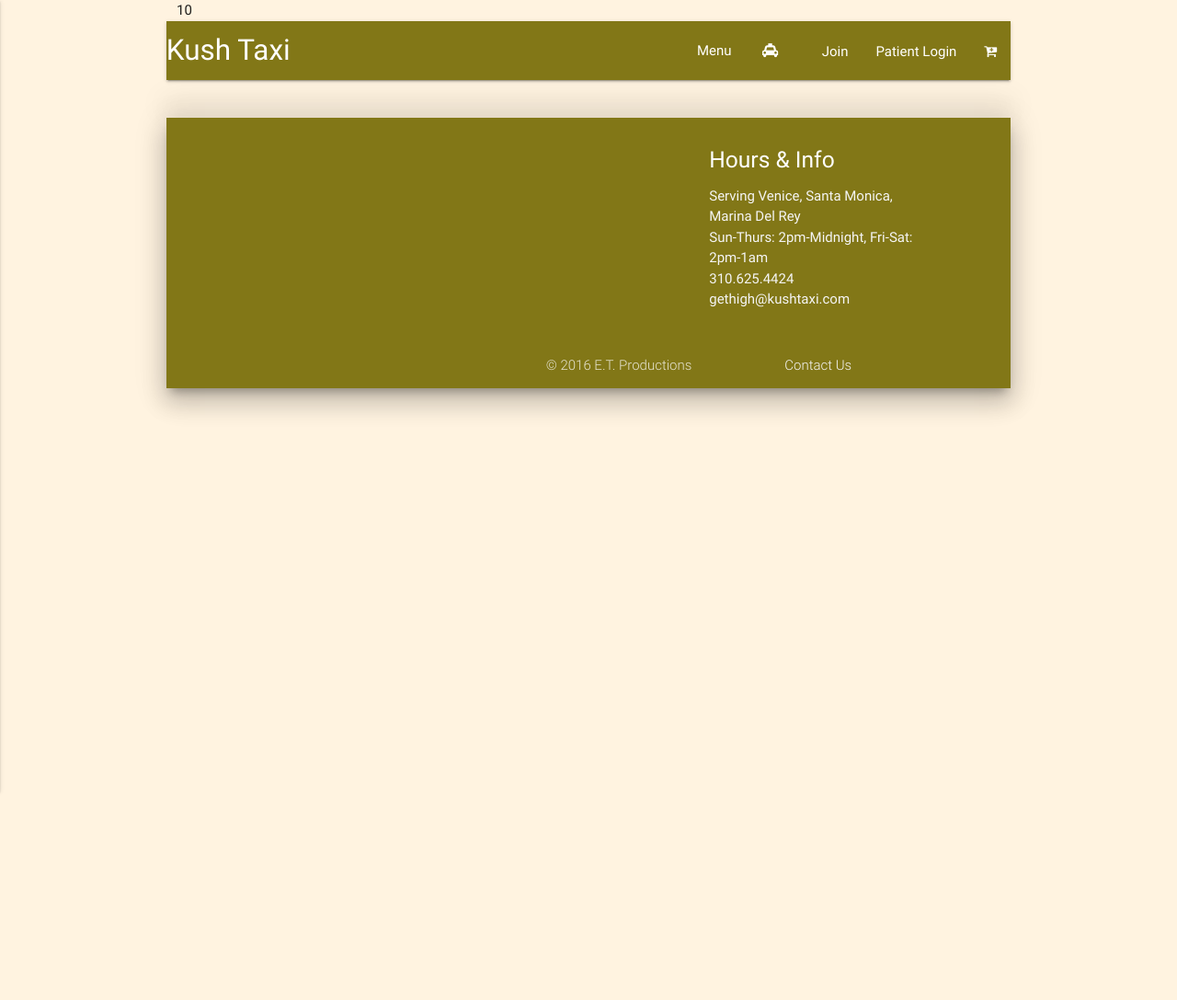
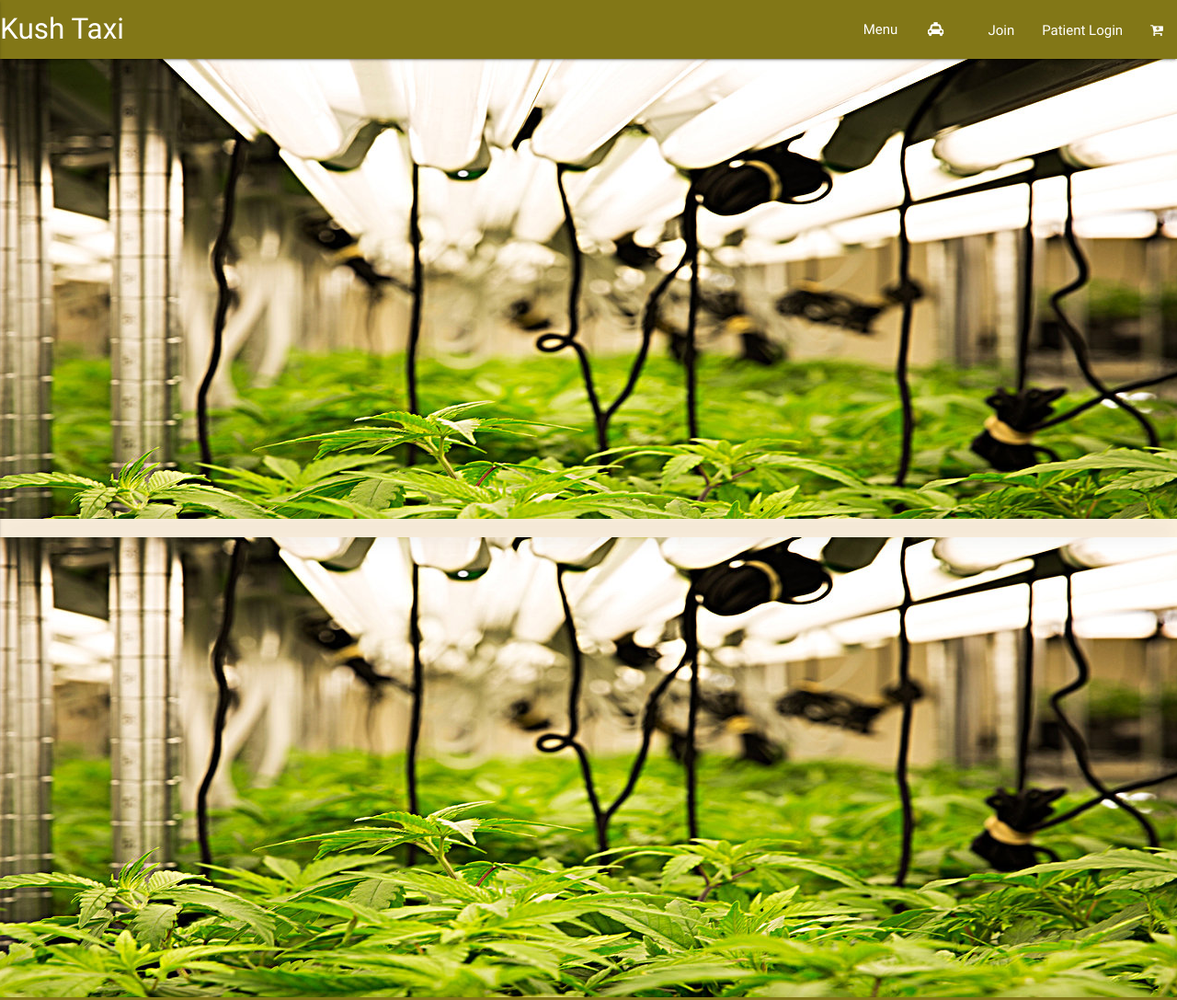
Before and after one commit to ToneLoke/kush_taxi, a plain HTML site: page client_side/index.html in a window 1280 px wide. Shown: the top 1087 px of the page at 92% size. Before the commit the page ends 800 px from the top, so only its background shows below. Drawn offline with nearby package versions, Linux system fonts and the light colour scheme; some packages are replaced by stand-ins of ours.

Commit message:
styling and parallax

```diff
--- a/client_side/css/style.css
+++ b/client_side/css/style.css
@@ -1,7 +1,22 @@
+/*========FLEX BOX SETUP=========*/
+body {
+  display: flex;
+  min-height: 100vh;
+  flex-direction: column;
+}
+main {
+  flex: 1 0 auto;
+}
+/*====================*/
+/*------img size for parallax------*/
+#pImg{
+  /*background-position: 50% 210px !important;*/
+  /*height: 100%;*/
+  /*background-size: cover;*/
+  /*background-image: 'Marijuana-Grow-Room-Closeup.jpg';*/
 
-header, main, footer {
-  padding-left: 240px;
 }
+/*=================================*/
 
 @media only screen and (max-width : 992px) {
   header, main, footer {
--- a/client_side/index.html
+++ b/client_side/index.html
@@ -1,16 +1,97 @@
 <!DOCTYPE html>
 <html ng-app="kushTaxi">
+
 <head>
   <meta charset="utf-8">
   <title>Kush Taxi</title>
+  <!-- CSS STYLE SHEETS AND FONTS -->
   <link href="https://fonts.googleapis.com/icon?family=Material+Icons" rel="stylesheet">
   <link rel="stylesheet" href="https://cdnjs.cloudflare.com/ajax/libs/materialize/0.97.3/css/materialize.min.css">
-  <link href="css/style.css" type="text/css" rel="stylesheet" media="screen,projection"/>
-  <link href="css/animate.css" type="text/css" rel="stylesheet" media="screen,projection"/>
+  <link href="css/style.css" type="text/css" rel="stylesheet" media="screen,projection" />
+  <link href="css/animate.css" type="text/css" rel="stylesheet" media="screen,projection" />
   <link rel="stylesheet" href="https://cdnjs.cloudflare.com/ajax/libs/animate.css/3.1.1/animate.min.css">
   <link rel="stylesheet" href="https://maxcdn.bootstrapcdn.com/font-awesome/4.5.0/css/font-awesome.min.css">
+  <!--------------------------------->
+</head>
 
+<body ng-controller="signUp as su" class="orange lighten-5">
+  <!--------------------------------->
+  <!-- top nav bar -->
+  <header class="navbar-fixed">
+    <nav>
+      <div class="nav-wrapper lime darken-4">
+        <a class="brand-logo animated fadeInRight center-align">Kush Taxi</a>
+        <ul class="right hide-on-med-and-down">
+          <li class="links">
+            <span class="left">Menu</span><a data-activates="slide-out" class="button-collapse show-on-large element-animation" id="car"><i class="fa fa-taxi "></i></a></li>
+          <li class="links"><a href="#/signup" class="waves-effect waves-light ">Join</a></li>
+          <li class="links"><a href="#/login" class="waves-effect waves-light ">Patient Login</a></li>
+          <li class="links"><a href="#/cart" class="waves-effect waves-light " id="cart"><i class="fa fa-cart-plus "></i></a></li>
+        </ul>
+      </div>
+    </nav>
+  </header>
+  <!-- End of top nav bar -->
+  <!--------------------------------->
+  <main>
+    <!-- parallax container -->
+    <div class="parallax-container">
+      <div class="parallax" parallax>
+        <img id="pImg" ng-src="grow_room.jpg">
+      </div>
+    </div>
+    <!-- end parallax -->
+    <!--------------------------------->
+    <!-- Pop Out Side Menu -->
+    <div class="row orange lighten-5 z-depth-5">
+      <div class="container brown-text text darken-2">
+        <ul id="slide-out" class="side-nav">
+          <li><a href="#/products">Products</a></li>
+          <li><a href="#/locations">Service Area</a></li>
+          <li><a href="#/orders">Order History</a></li>
+          <li><a href="#/contact">Contact Us</a></li>
+        </ul>
+      </div>
+    </div>
+    <!-- End of Pop Out Side Menu  -->
+    <!--------------------------------->
 
+    <!-- UI router state change -->
+    <div ui-view></div>
+    <!-- End UI router state change -->
+    <!-- parallax container -->
+    <div class="parallax-container">
+      <div class="parallax" parallax>
+        <img  ng-src="grow_room.jpg">
+      </div>
+    </div>
+    <!-- end parallax -->
+  </main>
+  <!--------------------------------->
+  <!-- Footer  -->
+  <footer class="page-footer lime darken-4 z-depth-5">
+    <div class="container">
+      <div class="row ">
+        <div class="col s6 offset-s6">
+          <h5 class="white-text">Hours & Info</h5>
+          <p class="grey-text text-lighten-4">
+            Serving Venice, Santa Monica, Marina Del Rey
+            <br> Sun-Thurs: 2pm-Midnight, Fri-Sat: 2pm-1am
+            <br> 310.625.4424
+            <br> gethigh@kushtaxi.com
+          </p>
+        </div>
+      </div>
+      <div class="footer-copyright lime darken-4">
+        <div class="container">
+          © 2016 E.T. Productions
+          <a class="grey-text text-lighten-4 right" href="#/contact">Contact Us</a>
+        </div>
+      </div>
+    </div>
+  </footer>
+  <!-- End of Footer -->
+  <!--------------------------------->
   <!-- Scripts -->
   <script src="https://cdnjs.cloudflare.com/ajax/libs/jquery/2.1.1/jquery.min.js"></script>
   <script src="https://cdnjs.cloudflare.com/ajax/libs/materialize/0.97.3/js/materialize.min.js"></script>
@@ -23,80 +104,15 @@
   <script src="js/factory.js"></script>
   <script src="js/controllers.js"></script>
   <script src="js/angular-materialize.js"></script>
+  <script type="text/javascript">
+    $(document).ready(function() {
+
+      $(".button-collapse").sideNav();
+      $('.parallax').parallax();
+    })
+  </script>
   <!-- End of Scripts -->
+  <!--------------------------------->
+</body>
 
-</head>
-
-<body ng-controller="signUp as su" class="container orange lighten-5">
-
-  {{ 5 + 5 }}
-
-  <!-- top nav bar -->
-  <div class="row">
-    <nav>
-      <div class="nav-wrapper lime darken-4">
-        <a class="brand-logo animated fadeInRight center-align">Kush Taxi</a>
-        <ul class="right hide-on-med-and-down">
-          <li class="links"><span class="left">Menu</span><a data-activates="slide-out" class="button-collapse show-on-large element-animation" id="car"><i class="fa fa-taxi "></i></a></li>
-          <li class="links"><a href="#/signup" class="waves-effect waves-light ">Join</a></li>
-          <li class="links"><a href="#/login" class="waves-effect waves-light ">Patient Login</a></li>
-          <li class="links"><a href="#/cart" class="waves-effect waves-light " id="cart"><i class="fa fa-cart-plus "></i></a></li>
-        </ul>
-      </div>
-    </nav>
-  </div>
-  <!-- End of top nav bar -->
-
-
-
-<!-- Pop Out Side Menu -->
-<div class="row orange lighten-5 z-depth-5">
-  <div class="container brown-text text darken-2">
-    <ul id="slide-out" class="side-nav">
-      <li><a href="#/products">Products</a></li>
-      <li><a href="#/locations">Service Area</a></li>
-      <li><a href="#/orders">Order History</a></li>
-      <li><a href="#/contact">Contact Us</a></li>
-    </ul>
-  </div>
-</div>
-<!-- End of Pop Out Side Menu  -->
-
-<div ui-view></div>
-
-
-<script type="text/javascript">
-$(document).ready(function(){
-
-  $(".button-collapse").sideNav();
-})
-</script>
-
-<!-- Footer  -->
-  <div class="row">
-    <footer class="page-footer lime darken-4 z-depth-5">
-            <div class="container">
-              <div class="row ">
-                <div class="col s6 offset-s6">
-                  <h5 class="white-text">Hours & Info</h5>
-                  <p class="grey-text text-lighten-4">
-                    Serving Venice, Santa Monica, Marina Del Rey<br>
-                    Sun-Thurs: 2pm-Midnight, Fri-Sat: 2pm-1am<br>
-                    310.625.4424<br>
-                    gethigh@kushtaxi.com
-                  </p>
-                </div>
-              </div>
-            <div class="footer-copyright lime darken-4">
-              <div class="container">
-              © 2016 E.T. Productions
-              <a class="grey-text text-lighten-4 right" href="#/contact">Contact Us</a>
-              </div>
-            </div>
-          </div>
-      </footer>
-    </div>
-<!-- End of Footer -->
-
-</body>
 </html>
```
Also changed, not shown: client_side/partials/home.html (added, +3 -0 lines), client_side/grow_room.jpg (added), 1 other file.
